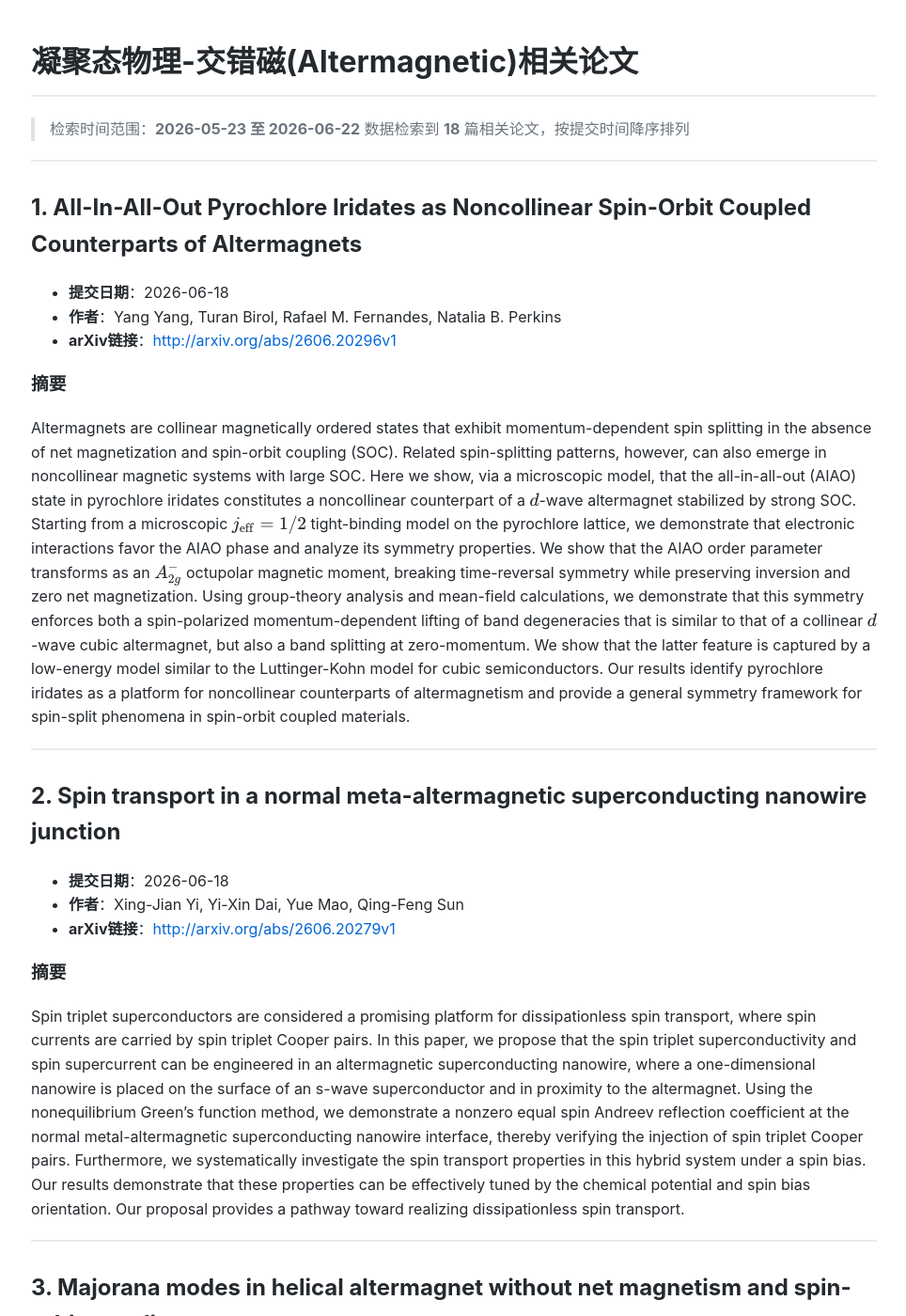
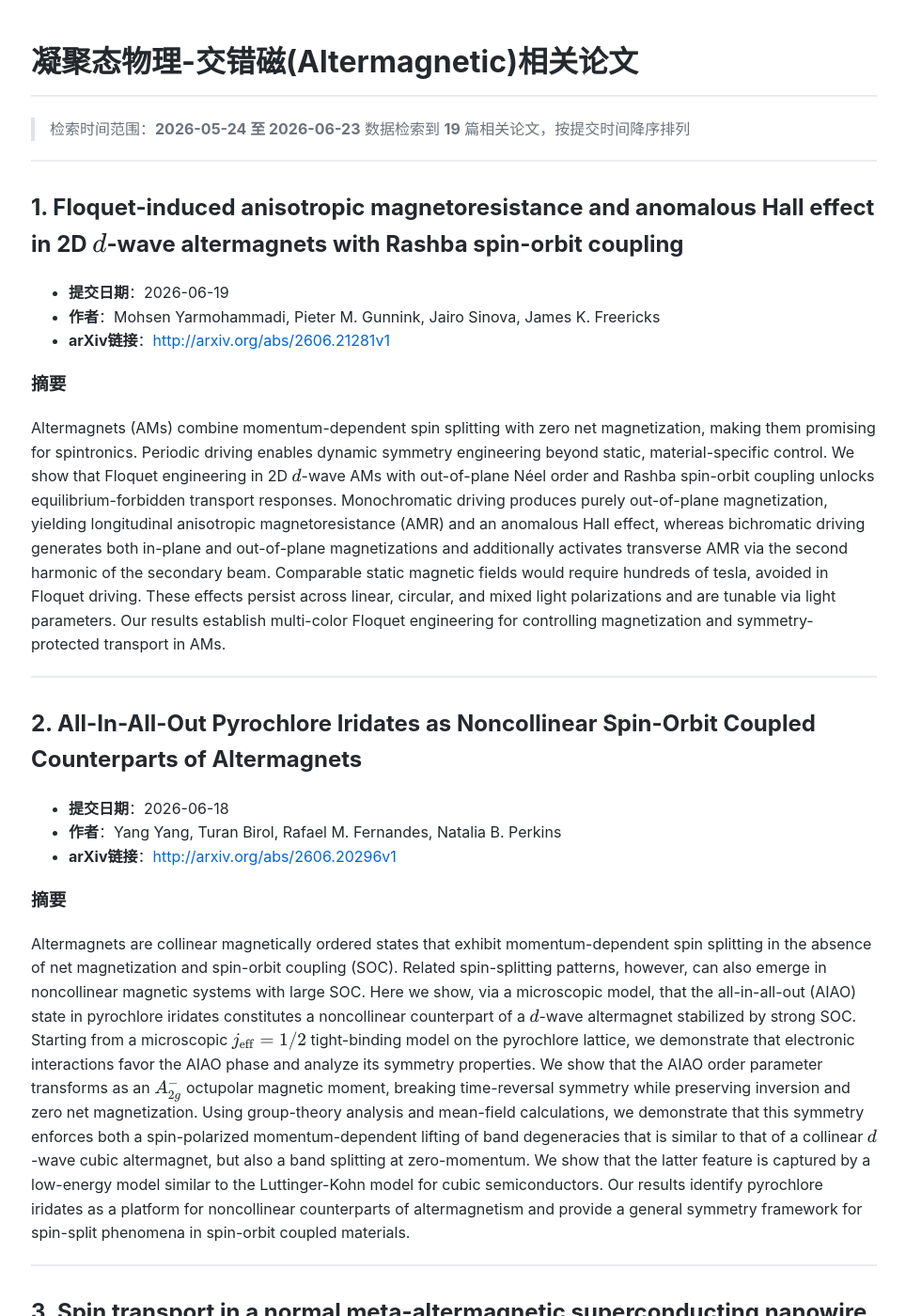
Before and after one commit to yangke25491/daily-arxiv-altermagnetic, a Jekyll site: the page built from index.md, in a window 1280 px wide and 1400 px high. Shown: the whole window at 94% size, without its empty margins (157-1121 px from the left). Built offline with Jekyll 4.4.1, drawn with Linux system fonts in a browser that asks for light colours; some of the changed text lies outside the part shown.

Commit message:
Automated update: arXiv papers

```diff
--- a/index.md
+++ b/index.md
@@ -5,12 +5,23 @@ title: 交错磁论文
 
 # 凝聚态物理-交错磁(Altermagnetic)相关论文
 
-> 检索时间范围：**2026-05-23 至 2026-06-22**
-> 数据检索到 **18** 篇相关论文，按提交时间降序排列
+> 检索时间范围：**2026-05-24 至 2026-06-23**
+> 数据检索到 **19** 篇相关论文，按提交时间降序排列
 
 ---
 
-## 1. All-In-All-Out Pyrochlore Iridates as Noncollinear Spin-Orbit Coupled Counterparts of Altermagnets
+## 1. Floquet-induced anisotropic magnetoresistance and anomalous Hall effect in 2D $d$-wave altermagnets with Rashba spin-orbit coupling
+
+- **提交日期**：2026-06-19
+- **作者**：Mohsen Yarmohammadi, Pieter M. Gunnink, Jairo Sinova, James K. Freericks
+- **arXiv链接**：[http://arxiv.org/abs/2606.21281v1](http://arxiv.org/abs/2606.21281v1)
+
+### 摘要
+Altermagnets (AMs) combine momentum-dependent spin splitting with zero net magnetization, making them promising for spintronics. Periodic driving enables dynamic symmetry engineering beyond static, material-specific control. We show that Floquet engineering in 2D $d$-wave AMs with out-of-plane Néel order and Rashba spin-orbit coupling unlocks equilibrium-forbidden transport responses. Monochromatic driving produces purely out-of-plane magnetization, yielding longitudinal anisotropic magnetoresistance (AMR) and an anomalous Hall effect, whereas bichromatic driving generates both in-plane and out-of-plane magnetizations and additionally activates transverse AMR via the second harmonic of the secondary beam. Comparable static magnetic fields would require hundreds of tesla, avoided in Floquet driving. These effects persist across linear, circular, and mixed light polarizations and are tunable via light parameters. Our results establish multi-color Floquet engineering for controlling magnetization and symmetry-protected transport in AMs.
+
+---
+
+## 2. All-In-All-Out Pyrochlore Iridates as Noncollinear Spin-Orbit Coupled Counterparts of Altermagnets
 
 - **提交日期**：2026-06-18
 - **作者**：Yang Yang, Turan Birol, Rafael M. Fernandes, Natalia B. Perkins
@@ -197,7 +208,7 @@ We investigate the metal-insulator transition driven by the onsite repulsive int
 
 ---
 
-## 18. Odd spin symmetry and anisotropy switching in p-wave magnet CeNiAsO
+## 19. Odd spin symmetry and anisotropy switching in p-wave magnet CeNiAsO
 
 - **提交日期**：2026-05-27
 - **作者**：Fayuan Zhang, Huaxun Li, Xingkai Cheng, Yibo Fan, Yifan Yin, Yifan Gao, Zhanfeng Liu, Shengtao Cui, Zhouyi Yin, Yue Zhao, Junhao Lin, Zhengtai Liu, Mao Ye, Yaobo Huang, Shan Qiao, Wu Xie, Ping Miao, Hao Wu, Junwei Liu, Guanghan Cao, Chaoyu Chen
```
Also changed, not shown: other parts of index.md (+16 -16 lines).
